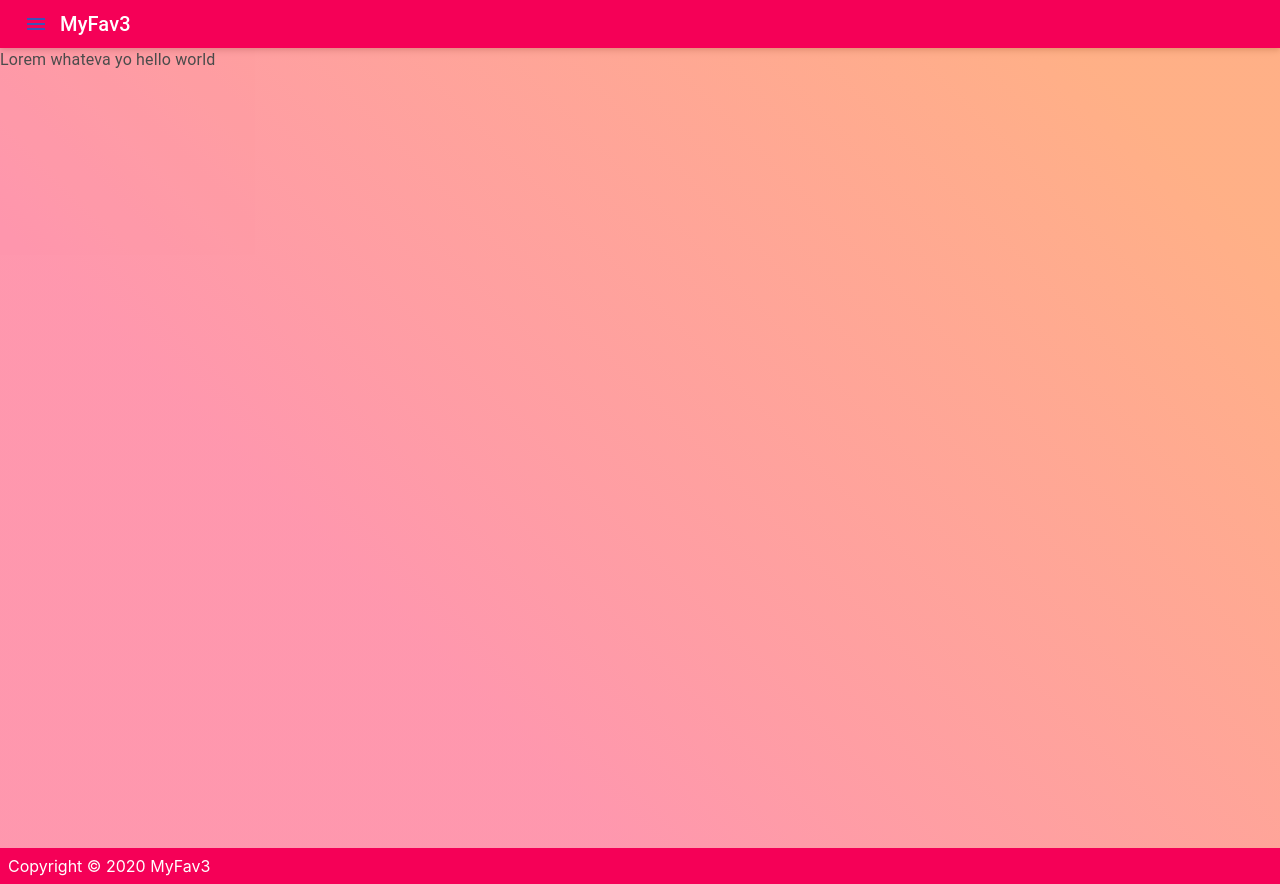
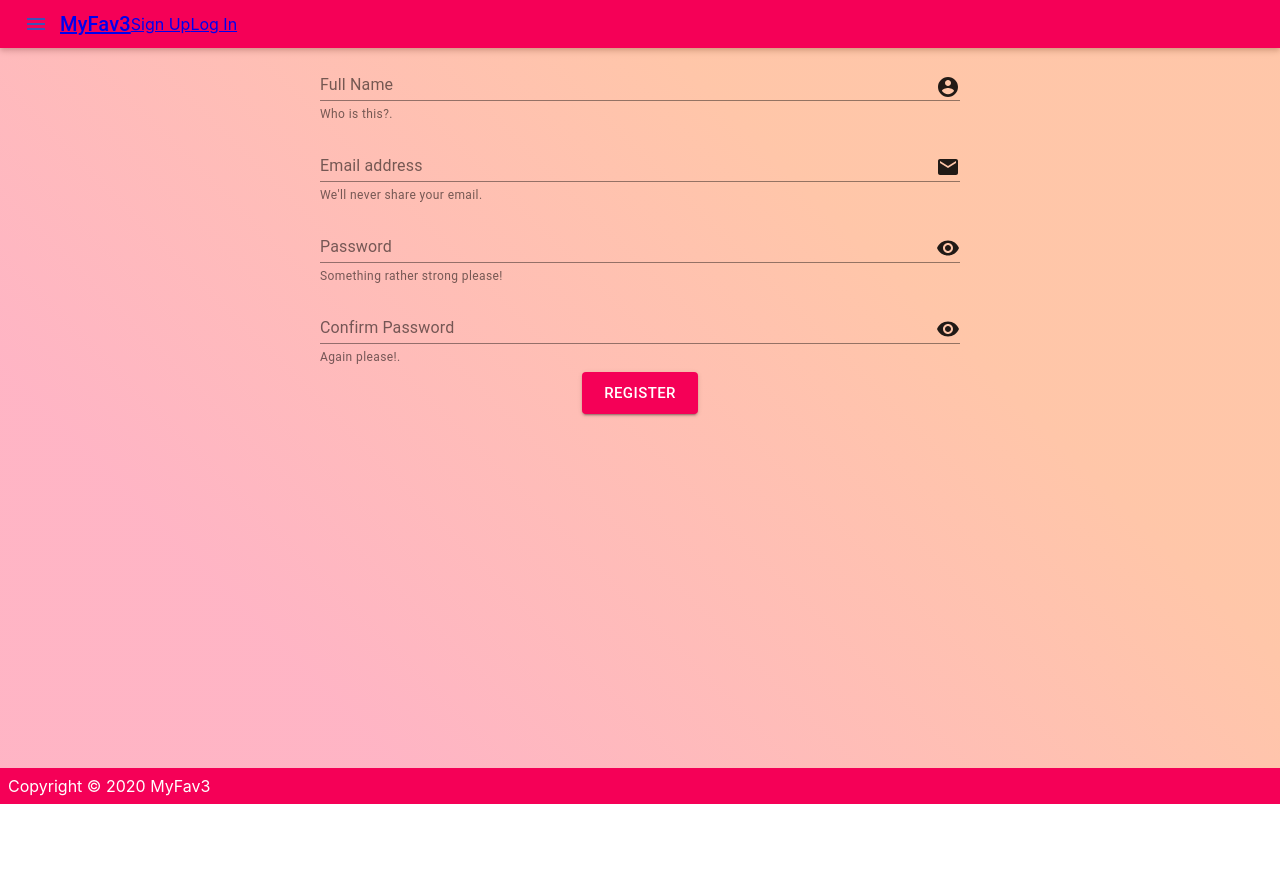
Before and after one commit to KostisPoly/myFav3, a React (Create React App) app in the folder client/: page /register in a window 1280 px wide. After the commit the page ends 804 px from the top, so only its background shows below. Built offline with nearby package versions, Linux system fonts and the light colour scheme.

Commit message:
react router changes and register form component

```diff
--- a/client/package.json
+++ b/client/package.json
@@ -10,6 +10,7 @@
     "@testing-library/user-event": "^7.2.1",
     "react": "^16.13.1",
     "react-dom": "^16.13.1",
+    "react-router-dom": "^5.1.2",
     "react-scripts": "3.4.1"
   },
   "scripts": {
--- a/client/src/App.js
+++ b/client/src/App.js
@@ -1,17 +1,29 @@
-import React from 'react';
 import './App.css';
 import NavBar from './Components/NavBar';
 import Footer from './Components/Footer';
 import Landing from './Components/Landing';
+import React, { Component } from 'react'
+import { BrowserRouter as Router, Route } from 'react-router-dom';
+import Login from './Components/Login';
+import Register from './Components/Register';
 
-function App() {
-  return (
-    <div>
-      <NavBar />
-      <Landing />
-      <Footer />
-    </div>
-    );
+class App extends Component {
+  render() {
+    return (
+
+      <Router>
+        <div className="App">
+          <NavBar />
+          <Route path="/" component={Landing} exact />
+          <Route path="/register" component={Register} exact />
+          <Route path="/login" component={Login} exact />
+          <Footer />
+          </div>
+      </Router>
+
+
+    )
+  }
 }
 
 export default App;
--- a/client/src/Components/Landing.js
+++ b/client/src/Components/Landing.js
@@ -1,17 +1,26 @@
 import React, { Component } from 'react'
 import Container from '@material-ui/core/Container';
 import Typography from '@material-ui/core/Typography';
+import { Link as RouterLink} from 'react-router-dom';
+import Button from '@material-ui/core/Button';
+
+const LinkBehavior = React.forwardRef((props, ref) => (
+    <RouterLink ref={ref}  {...props} />
+));
 
 class Landing extends Component {
     render() {
         return (
             <div>
-                <Container disableGutters minWidth={1}>
+                <Container disableGutters maxWidth={false}>
                     <Typography
-                    style={{ background: 'linear-gradient(45deg, #FE6B8B 30%, #FF8E53 90%)',
-                    height: '100vh',
-                    opacity: '0.7'}}>
+                    style={{
+                    background: 'linear-gradient(45deg, rgb(254, 107, 139, 0.5) 20%, rgb(255, 142, 83, 0.5) 70%)',
+                    height: '90vh'
+                    }}>
                     Lorem whateva yo hello world
+                    <Button size="large" color="secondary" to="/register" component={LinkBehavior}>Sign Up</Button>
+                    <Button size="large" color="secondary" component={LinkBehavior} to="/login">Log In</Button>
                     </Typography>
                 </Container>
             </div>
--- /dev/null
+++ b/client/src/Components/Login.js
@@ -0,0 +1,13 @@
+import React, { Component } from 'react'
+
+class Login extends Component {
+    render() {
+        return (
+            <div>
+                Login
+            </div>
+        )
+    }
+}
+
+export default Login;
--- a/client/src/Components/NavBar.js
+++ b/client/src/Components/NavBar.js
@@ -1,6 +1,7 @@
 import React, { Component } from "react";
 import { AppBar, Toolbar, IconButton, Typography } from "@material-ui/core";
 import  MenuIcon from '@material-ui/icons/Menu';
+import { Link } from 'react-router-dom';
 
 class NavBar extends Component {
     render() {
@@ -15,8 +16,16 @@ class NavBar extends Component {
             <MenuIcon />
             </IconButton>
             <Typography variant="h6" color="inherit">
+            <Link to="/">
             MyFav3
+            </Link>
             </Typography>
+            <Link className="" to="/register">
+                Sign Up
+            </Link>
+            <Link className="" to="/login">
+                Log In
+            </Link>
             </Toolbar>
             </AppBar>
         );
--- /dev/null
+++ b/client/src/Components/Register.js
@@ -0,0 +1,115 @@
+import React, { Component } from 'react'
+import { Button, FormControl, InputLabel, Input, FormHelperText, InputAdornment } from '@material-ui/core'
+import { AccountCircle, Email, Visibility } from '@material-ui/icons';
+import Container from '@material-ui/core/Container';
+import Typography from '@material-ui/core/Typography';
+
+class Register extends Component {
+    constructor(props) {
+        super(props);
+        this.state = {
+            name: '',
+            email: '',
+            password: '',
+            password2: '',
+            errors: ''
+        };
+
+        this.onChange = this.onChange.bind(this);
+        this.onSubmit = this.onSubmit.bind(this);
+    }
+
+    onChange(e) {
+        //console.log(e.target.value);
+        this.setState({ [e.target.name]: e.target.value});
+    }
+
+    onSubmit(e) {
+        e.preventDefault();
+    }
+
+    render() {
+        return (
+            <Container disableGutters maxWidth={false}>
+                <Typography component={'div'}
+                style={{
+                background: 'linear-gradient(45deg, rgb(254, 107, 139, 0.5) 20%, rgb(255, 142, 83, 0.5) 70%)',
+                height: '90vh'
+                }}>
+                    <form
+                        onSubmit={this.onSubmit}
+                        noValidate
+                        autoComplete="off"
+                        style={{width: '50vw', textAlign: 'center', margin: '0 auto'}}>
+                        <FormControl fullWidth={true} margin="dense">
+                            <InputLabel htmlFor="name">Full Name</InputLabel>
+                            <Input id="name"
+                                name="name"
+                                value={this.state.name}
+                                onChange={this.onChange}
+                                aria-describedby="my-helper-text1"
+                                endAdornment={
+                                    <InputAdornment position="end">
+                                    <AccountCircle />
+                                    </InputAdornment>
+                                }
+                            />
+                            <FormHelperText id="my-helper-text1">Who is this?.</FormHelperText>
+                        </FormControl>
+                        <FormControl fullWidth={true} margin="dense">
+                            <InputLabel htmlFor="email">Email address</InputLabel>
+                            <Input id="email"
+                                name="email"
+                                value={this.state.email}
+                                onChange={this.onChange}
+                                aria-describedby="my-helper-text2"
+                                endAdornment={
+                                    <InputAdornment position="end">
+                                    <Email />
+                                    </InputAdornment>
+                                }
+                            />
+                            <FormHelperText id="my-helper-text2">We'll never share your email.</FormHelperText>
+                        </FormControl>
+                        <FormControl fullWidth={true} margin="dense">
+                            <InputLabel htmlFor="password">Password</InputLabel>
+                            <Input id="password"
+                                name="password"
+                                value={this.state.password}
+                                onChange={this.onChange}
+                                aria-describedby="my-helper-text3"
+                                endAdornment={
+                                    <InputAdornment position="end">
+                                    <Visibility />
+                                    </InputAdornment>
+                                }
+                            />
+                            <FormHelperText id="my-helper-text3">Something rather strong please!</FormHelperText>
+                        </FormControl>
+                        <FormControl fullWidth={true} margin="dense">
+                            <InputLabel htmlFor="password2">Confirm Password</InputLabel>
+                            <Input id="password2"
+                                name="password2"
+                                value={this.state.password2}
+                                onChange={this.onChange}
+                                aria-describedby="my-helper-text4"
+                                endAdornment={
+                                    <InputAdornment position="end">
+                                    <Visibility />
+                                    </InputAdornment>
+                                }
+                            />
+                            <FormHelperText id="my-helper-text4">Again please!.</FormHelperText>
+                        </FormControl>
+                        <Button type="submit" variant="contained" size="large" color="secondary">
+                        Register
+                        </Button>
+                    </form>
+                </Typography>
+            </Container>
+
+        )
+    }
+}
+
+export default Register;
```
